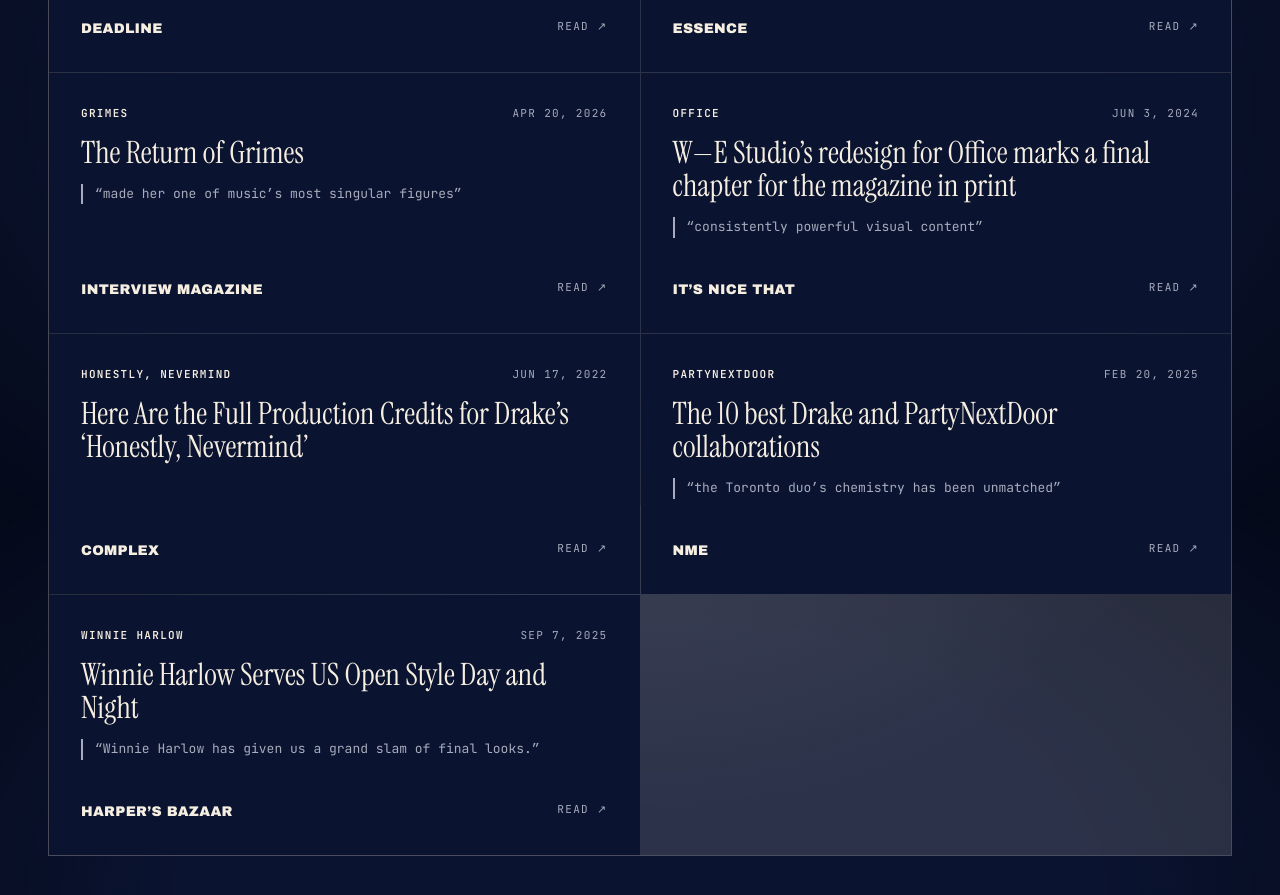
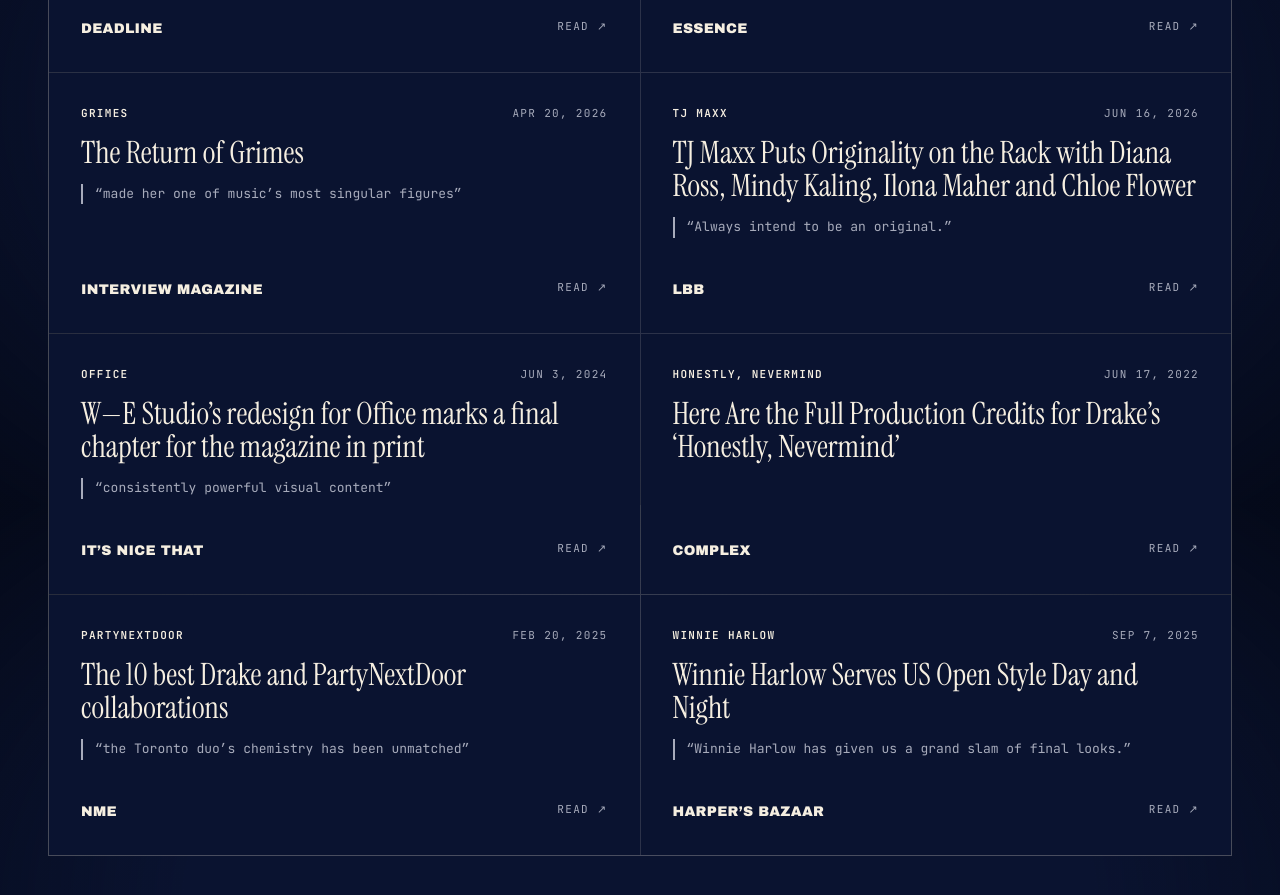
Before and after one commit to jallen214214/deanstmedia, a plain HTML site: page index.html in a window 1280 px wide. Shown: the part 2695-3590 px from the top of the page. Drawn offline with Linux system fonts and the light colour scheme.

Commit message:
Press: add LBB on TJ Maxx's Never Uniform, Always You
Co-Authored-By: Claude Opus 5.5 <noreply@anthropic.com>

```diff
--- a/index.html
+++ b/index.html
@@ -504,6 +504,10 @@ const PRESS = [
     headline: "The Return of Grimes",
     quote: "made her one of music’s most singular figures",
     url: "https://www.interviewmagazine.com/music/the-return-of-grimes" },
+  { subject: "TJ Maxx", outlet: "LBB", date: "Jun 16, 2026",
+    headline: "TJ Maxx Puts Originality on the Rack with Diana Ross, Mindy Kaling, Ilona Maher and Chloe Flower",
+    quote: "Always intend to be an original.",
+    url: "https://lbbonline.com/news/TJ-Maxx-Diana-Ross-Mindy-Kaling-Ilona-Maher-Chloe-Flower" },
   { subject: "Office", outlet: "It’s Nice That", date: "Jun 3, 2024",
     headline: "W—E Studio’s redesign for Office marks a final chapter for the magazine in print",
     quote: "consistently powerful visual content",
```
